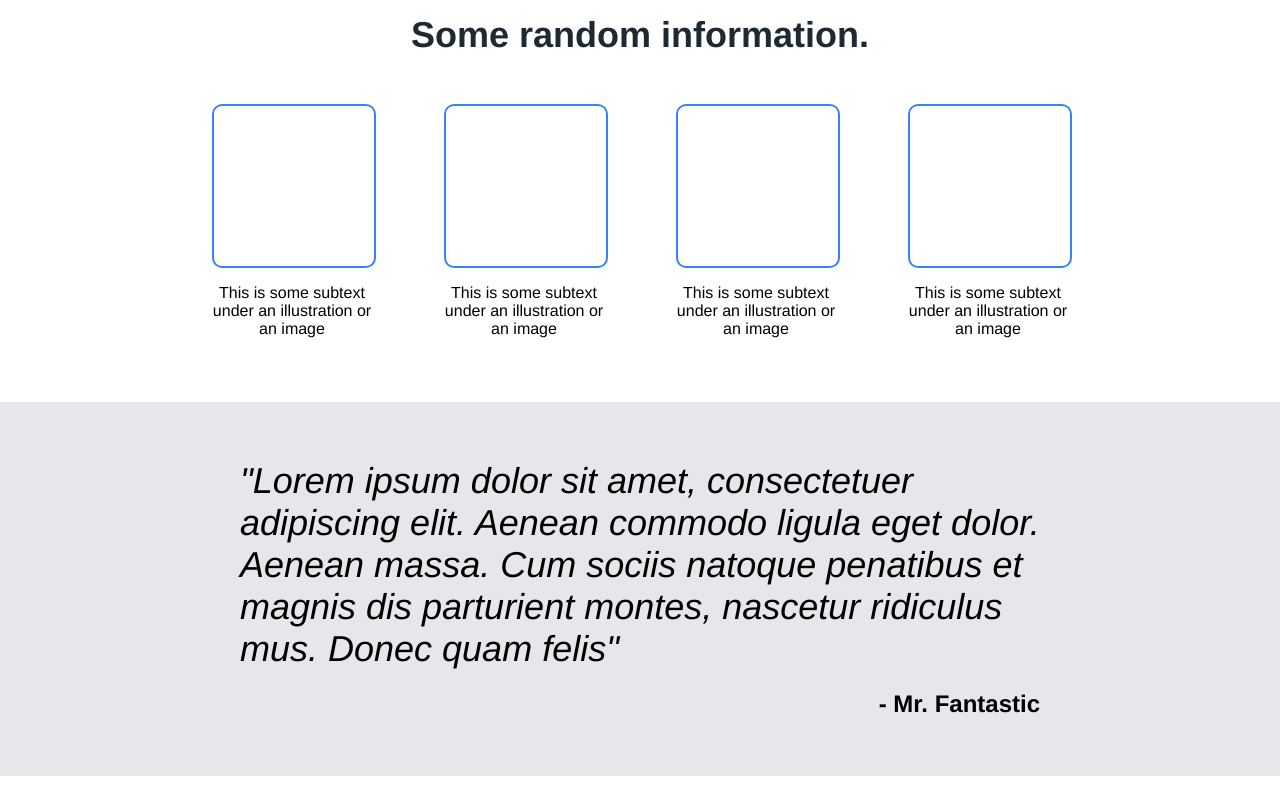
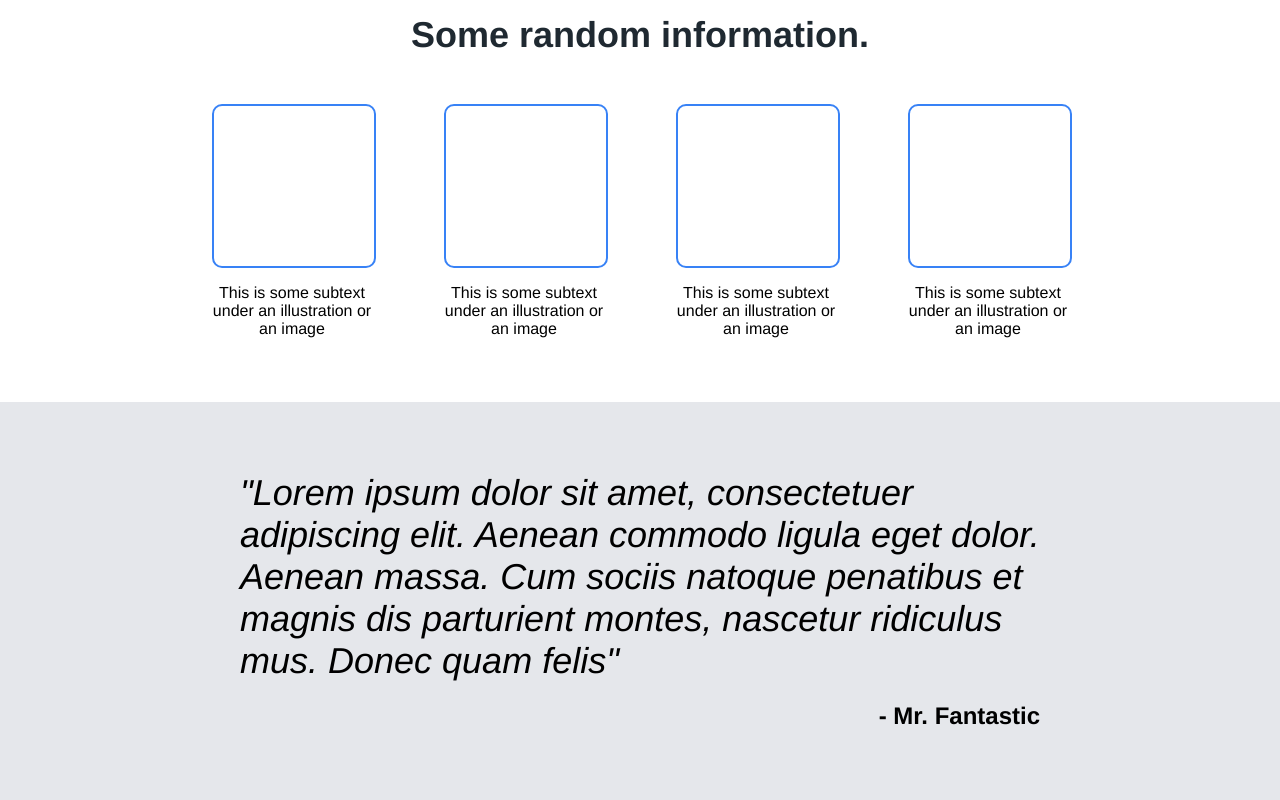
Before and after one commit to AliyyahS/odin-landing-page, a plain HTML site: page index.html in a window 1280 px wide. Shown: the part 712-1512 px from the top of the page. Before the commit the page ends 1488 px from the top, so only its background shows below. Drawn offline with Linux system fonts and the light colour scheme.

Commit message:
Fix padding for quote section

```diff
--- a/style.css
+++ b/style.css
@@ -84,8 +84,7 @@ a {
     justify-content: center;
 }
 
-.section-two,
-.quote-section {
+.section-two {
     padding-top: 48px;
     padding-bottom: 48px;
 }
@@ -123,6 +122,8 @@ a {
 
 .quote-section {
     background-color: #E5E7EB;
+    padding-top: 60px;
+    padding-bottom: 60px;
     display: flex;
     flex-direction: column;
     justify-content: center;
```
Also changed, not shown: index.html (+2 -0 lines).
